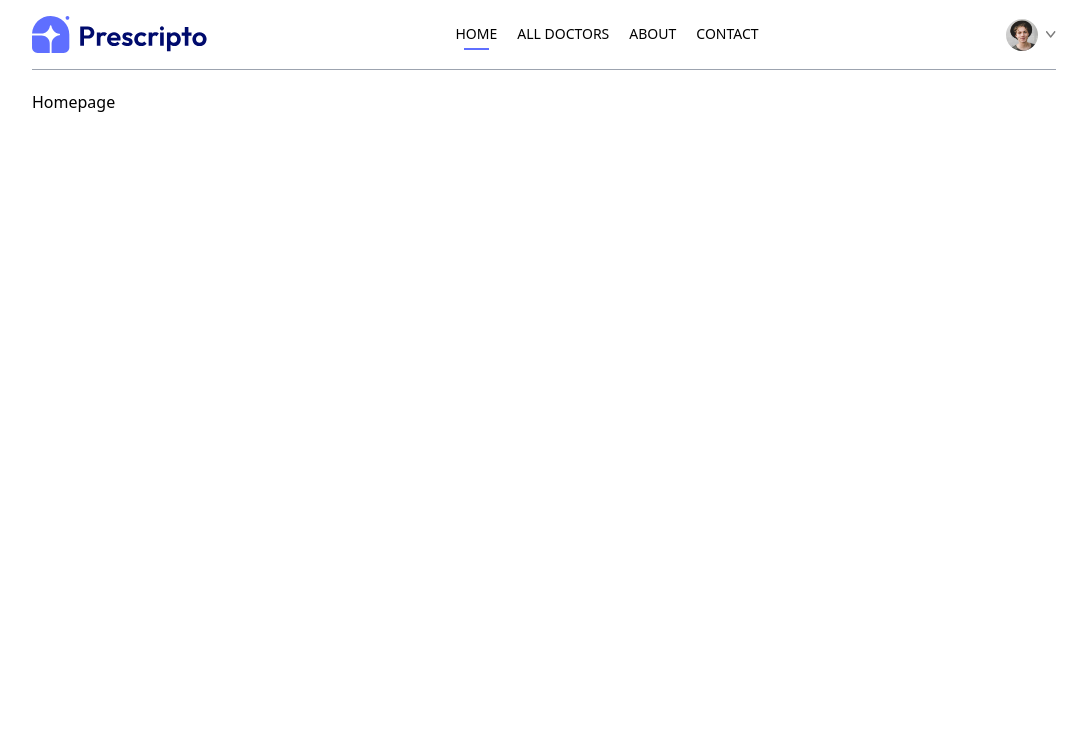
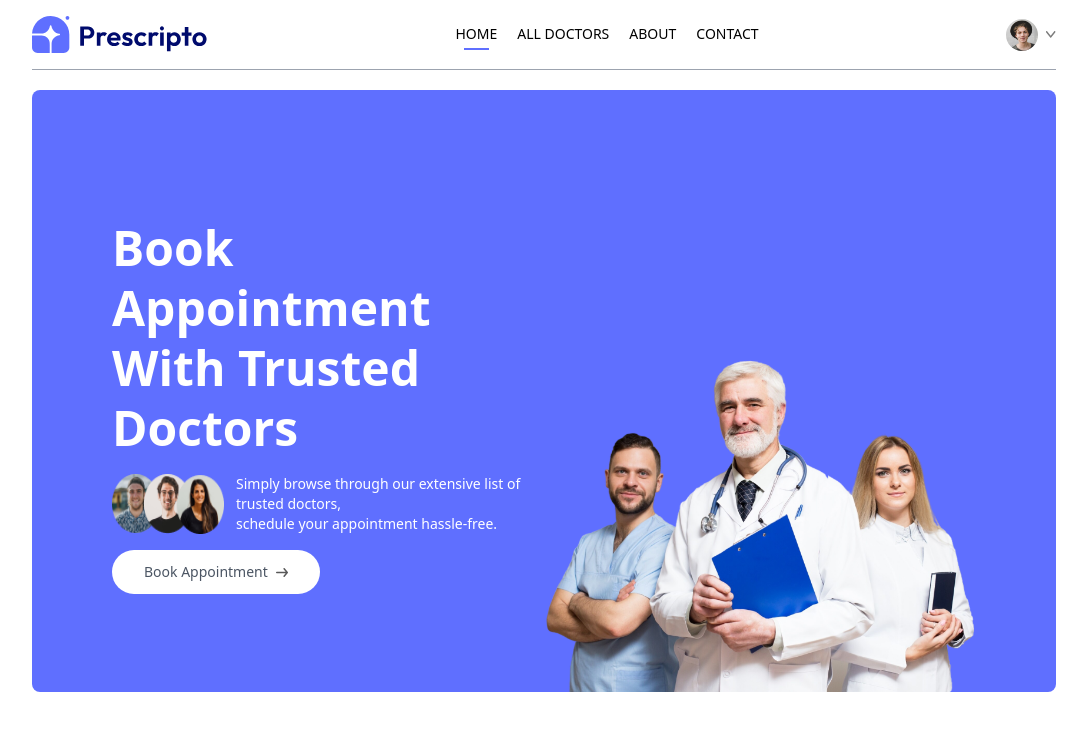
Before and after one commit to mihirgupta665/Prescripto_Care_360, a React (Vite) app in the folder frontend/: page / in a window 1280 px wide. Shown: the top 730 px of the page, without its empty margins (96-1183 px from the left). Built offline with nearby package versions, Linux system fonts and the light colour scheme.

Commit message:
Header section oh home page successfully created with buttons and styling

```diff
--- a/frontend/src/components/Header.jsx
+++ b/frontend/src/components/Header.jsx
@@ -1,8 +1,28 @@
 import React from "react"
+import { assets } from "../assets/assets"
 
 const Header = () => {
     return(
-        <div>
+        <div className="flex flex-col md:flex-row flex-wrap bg-primary rounded-lg px-6 md:px-10 lg:px-20">
+
+            {/* ----- Left Side ----- */}
+            <div className="md:w-1/2 flex flex-col items-start justiy-content gap-4 py-10 md:py-[10vw] m-auto md:mb-[-30px]">
+                <p className="text-3xl md:text-4xl lg:text-5xl text-white font-semibold leading-tight md:leading-tight lg:leading-tight ">
+                    Book Appointment <br /> With Trusted Doctors
+                </p>
+                <div className="flex flex-col md:flex-row gap-3 text-sm font-light text-white">
+                    <img className="w-28" src={assets.group_profiles} alt="" />
+                    <p>Simply browse through our extensive list of trusted doctors, <br className="hidden sm:block" /> schedule your appointment hassle-free.</p>
+                </div>
+                <a href="#speciality" className="flex items-center gap-2 bg-white px-8 py-3 rounded-full text-gray-600 text-sm m-auto md:m-0 hover:scale-105 transition-all duration-300 ">
+                    Book Appointment <img className="w-3" src={assets.arrow_icon} alt="" />
+                </a>
+            </div>
+
+            {/* ----- Right Side -----  */}
+            <div className="md:w-1/2 relative">
+                <img className="w-full md:absolute bottom-0 h-auto rounded-lg" src={assets.header_img} alt="" />
+            </div>
 
         </div>
     )
--- a/frontend/src/pages/Home.jsx
+++ b/frontend/src/pages/Home.jsx
@@ -1,9 +1,10 @@
 import React from "react"
+import Header from "../components/Header"
 
 const Home = () => {
     return (
         <div>
-            <p>Homepage</p>
+            <Header />
         </div>
     )
 }
```
